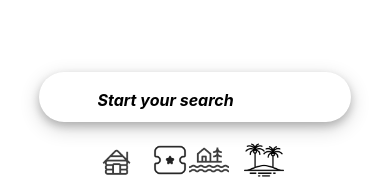
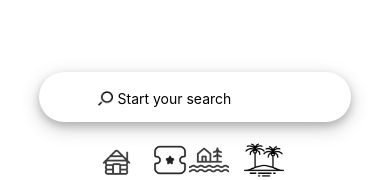
Before and after one commit to feolive/myCloneApp, a React Native app: screen / in a window 390 px wide. Shown: the top 180 px of the page. Built offline with nearby package versions, Linux system fonts and the light colour scheme.

Commit message:
Update App.tsx
Search text updated

```diff
--- a/App.tsx
+++ b/App.tsx
@@ -19,7 +19,10 @@ export default function App() {
     <View style={styles.container}>
       <View style={styles.header}>
         {!search_ph && (
-          <Text style={styles.placeholder}>Start your search</Text>
+          <View style={styles.placeholder}>
+            <Image style={{width: 15, height: 15, marginRight: 5 }} source={require("./assets/search.png")}/>
+            <Text>Start your search</Text>
+          </View>
         )}
         <TextInput
           style={styles.h_search}
```
